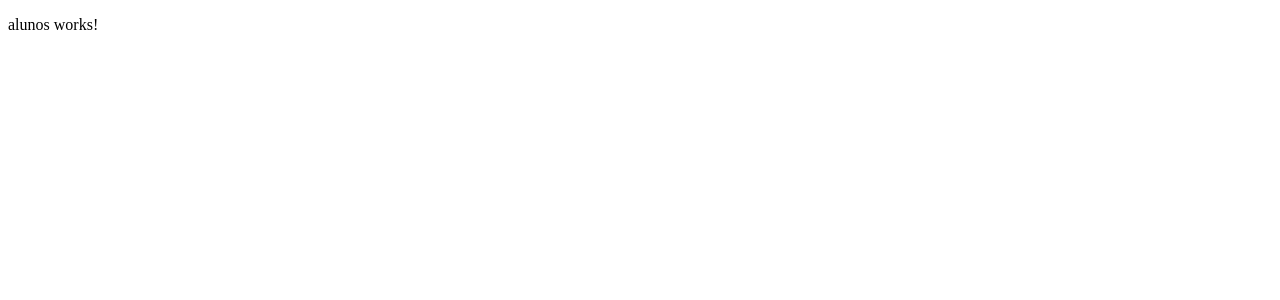
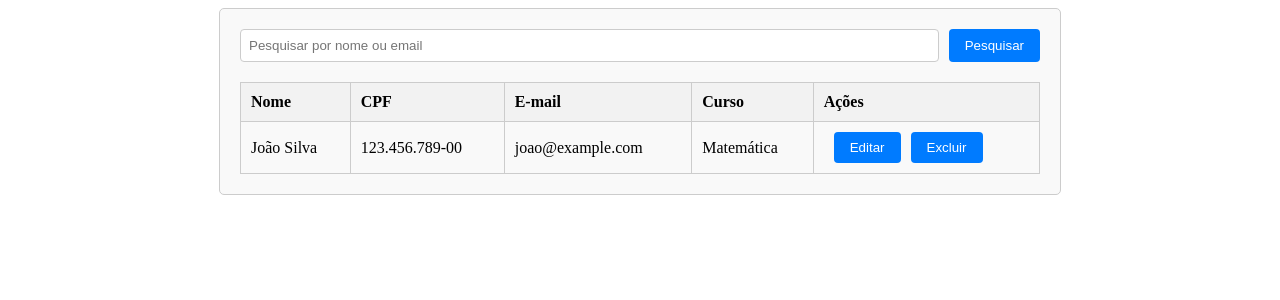
Before and after one commit to esparen/FSEduM2-portal-educacional, an Angular app: page /alunos in a window 1280 px wide. Shown: the top 300 px of the page. Built offline with nearby package versions, Linux system fonts and the light colour scheme; data requests are answered from the project's data file.

Commit message:
chore(alunos): Updates componet to use StudentService

```diff
--- a/src/app/app.routes.ts
+++ b/src/app/app.routes.ts
@@ -11,6 +11,6 @@ export const routes: Routes = [
   { path: 'login', component: LoginComponent },
   { path: 'home', component: HomeComponent },
   { path: 'alunos', component: AlunosComponent },
-  { path: 'alunos/cadastro', component: AlunosCadastroComponent },
+  { path: 'aluno', component: AlunosCadastroComponent },
   { path: 'disciplinas', component: DisciplinasComponent },
 ];
--- a/src/app/features/alunos-cadastro/alunos-cadastro.component.ts
+++ b/src/app/features/alunos-cadastro/alunos-cadastro.component.ts
@@ -27,6 +27,13 @@ export class AlunosCadastroComponent {
       phone: ['', Validators.required],
       course: ['', Validators.required],
     });
+
+    const navigation = this.router.getCurrentNavigation();
+    const state = navigation?.extras.state as { student: any };
+
+    if (state?.student) {
+      this.registrationForm.patchValue(state.student);
+    }
   }
 
   get fullName() {
--- a/src/app/features/alunos/alunos.component.html
+++ b/src/app/features/alunos/alunos.component.html
@@ -1 +1,34 @@
-<p>alunos works!</p>
+<div class="list-container">
+  <div class="search-bar">
+    <input
+      type="text"
+      [(ngModel)]="searchTerm"
+      placeholder="Pesquisar por nome ou email"
+    />
+    <button (click)="onSearch()">Pesquisar</button>
+  </div>
+  <div class="list">
+    <table>
+    <thead>
+      <tr>
+        <th>Nome</th>
+        <th>CPF</th>
+        <th>E-mail</th>
+        <th>Curso</th>
+        <th>Ações</th>
+      </tr>
+    </thead>
+    <tbody>
+    <tr *ngFor="let student of filteredStudents">
+        <td>{{ student.fullName }}</td>
+        <td>{{ student.cpf }}</td>
+        <td>{{ student.email }}</td>
+        <td>{{ student.course }}</td>
+        <td>
+          <button (click)="onEdit(student)">Editar</button>
+          <button (click)="onDelete(student)">Excluir</button>
+        </td>
+      </tr>
+    </tbody>
+  </table>
+</div>
--- a/src/app/features/alunos/alunos.component.scss
+++ b/src/app/features/alunos/alunos.component.scss
@@ -0,0 +1,46 @@
+.list-container {
+  max-width: 800px;
+  margin: 0 auto;
+  padding: 20px;
+  border: 1px solid #ccc;
+  border-radius: 5px;
+  background-color: #f9f9f9;
+}
+
+.search-bar {
+  display: flex;
+  justify-content: space-between;
+  margin-bottom: 20px;
+}
+
+input[type='text'] {
+  width: calc(100% - 110px);
+  padding: 8px;
+  border: 1px solid #ccc;
+  border-radius: 4px;
+}
+
+button {
+  padding: 8px 16px;
+  border: none;
+  border-radius: 4px;
+  background-color: #007bff;
+  color: #fff;
+  cursor: pointer;
+  margin-left: 10px;
+}
+
+table {
+  width: 100%;
+  border-collapse: collapse;
+}
+
+th, td {
+  padding: 10px;
+  border: 1px solid #ccc;
+  text-align: left;
+}
+
+th {
+  background-color: #f2f2f2;
+}
--- a/src/app/features/alunos/alunos.component.ts
+++ b/src/app/features/alunos/alunos.component.ts
@@ -1,12 +1,60 @@
-import { Component } from '@angular/core';
+import { Component, OnInit } from '@angular/core';
+import { Router, RouterModule } from '@angular/router';
+import { CommonModule } from '@angular/common';
+import { FormsModule } from '@angular/forms';
+import { IStudent, StudentService } from '../../shared/services/student.service';
 
 @Component({
   selector: 'app-alunos',
   standalone: true,
-  imports: [],
+  imports: [CommonModule, RouterModule, FormsModule],
   templateUrl: './alunos.component.html',
-  styleUrl: './alunos.component.scss'
+  styleUrl: './alunos.component.scss',
 })
-export class AlunosComponent {
+export class AlunosComponent implements OnInit {
+  students: IStudent[] = [];
+  filteredStudents: IStudent[] = [];
+  searchTerm: string = '';
 
+  constructor(
+    private router: Router,
+    private studentService: StudentService
+  ) {}
+
+  ngOnInit() {
+    this.loadStudents();
+  }
+
+  loadStudents() {
+    this.studentService.getStudents().subscribe((students) => {
+      this.students = students;
+      this.filteredStudents = [...this.students];
+    });
+  }
+
+  onSearch() {
+    if (this.searchTerm) {
+      this.filteredStudents = this.students.filter(
+        (student) =>
+          student.fullName.toLowerCase().includes(this.searchTerm.toLowerCase()) ||
+          student.email.toLowerCase().includes(this.searchTerm.toLowerCase())
+      );
+    } else {
+      this.filteredStudents = [...this.students];
+    }
+  }
+
+  onEdit(student: IStudent) {
+    // Navegar para a tela de cadastro com os dados do aluno
+    //this.router.navigate(['/register'], { queryParams: { id: student.id } });
+  }
+
+  onDelete(student: IStudent) {
+    const confirmation = confirm('Quer mesmo excluir este aluno?');
+    if (confirmation && student.id) {
+      this.studentService.deleteStudent(student.id).subscribe(() => {
+        this.loadStudents();
+      });
+    }
+  }
 }
```
